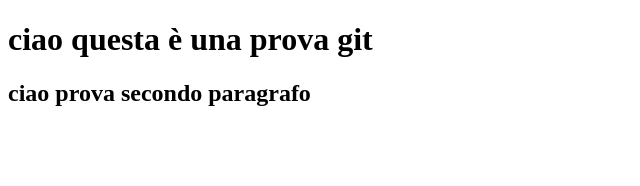
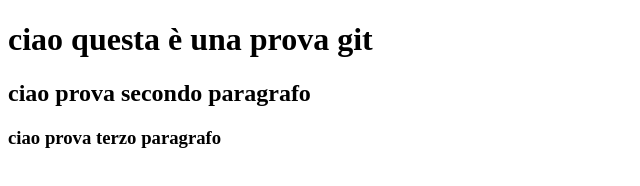
Before and after one commit to sissi89/merge, a plain HTML site: page index.html in a window 1280 px wide. Shown: the whole page, without its empty margins (0-640 px from the left). Drawn offline with Linux system fonts and the light colour scheme.

Commit message:
terzo commit

```diff
--- a/index.html
+++ b/index.html
@@ -9,5 +9,6 @@
 <body>
     <h1>ciao questa è una prova git </h1>
     <h2>ciao prova secondo paragrafo </h2>
+    <h3>ciao prova terzo paragrafo </h3>
 </body>
 </html>
```
